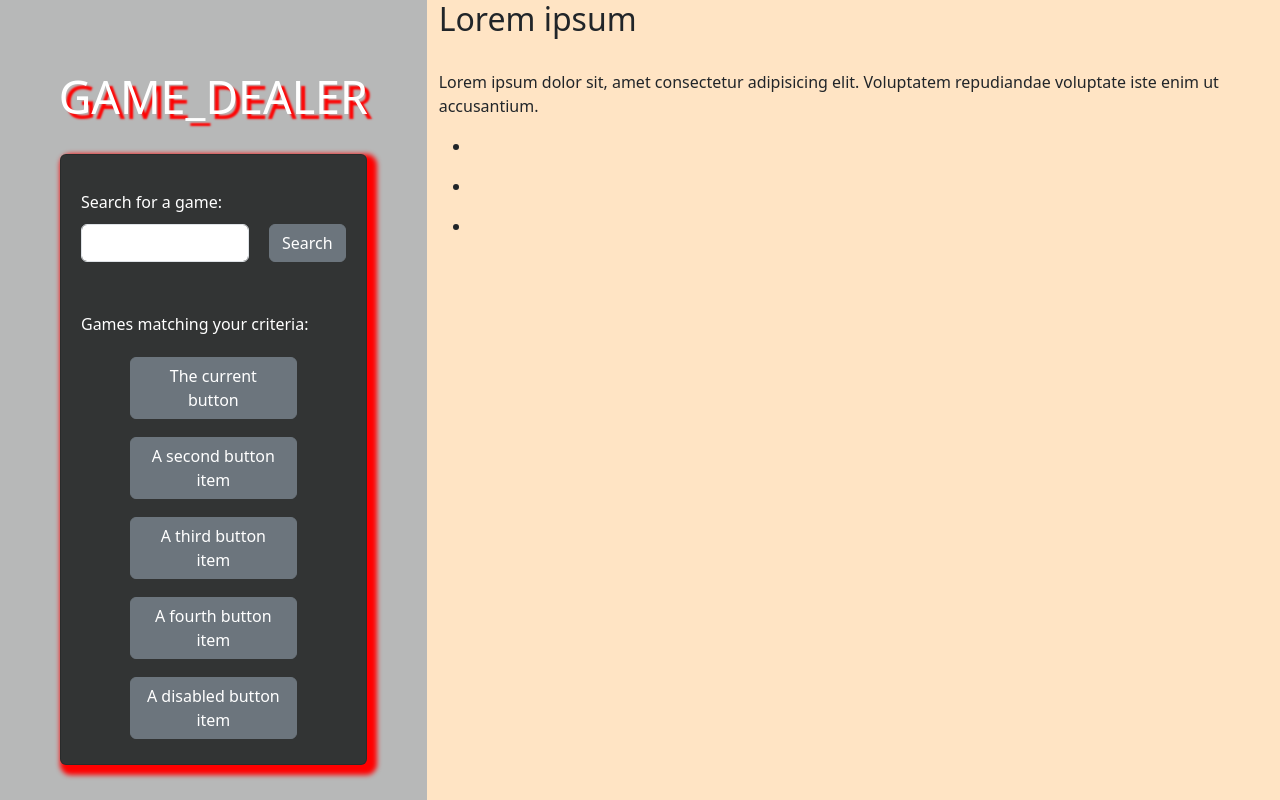
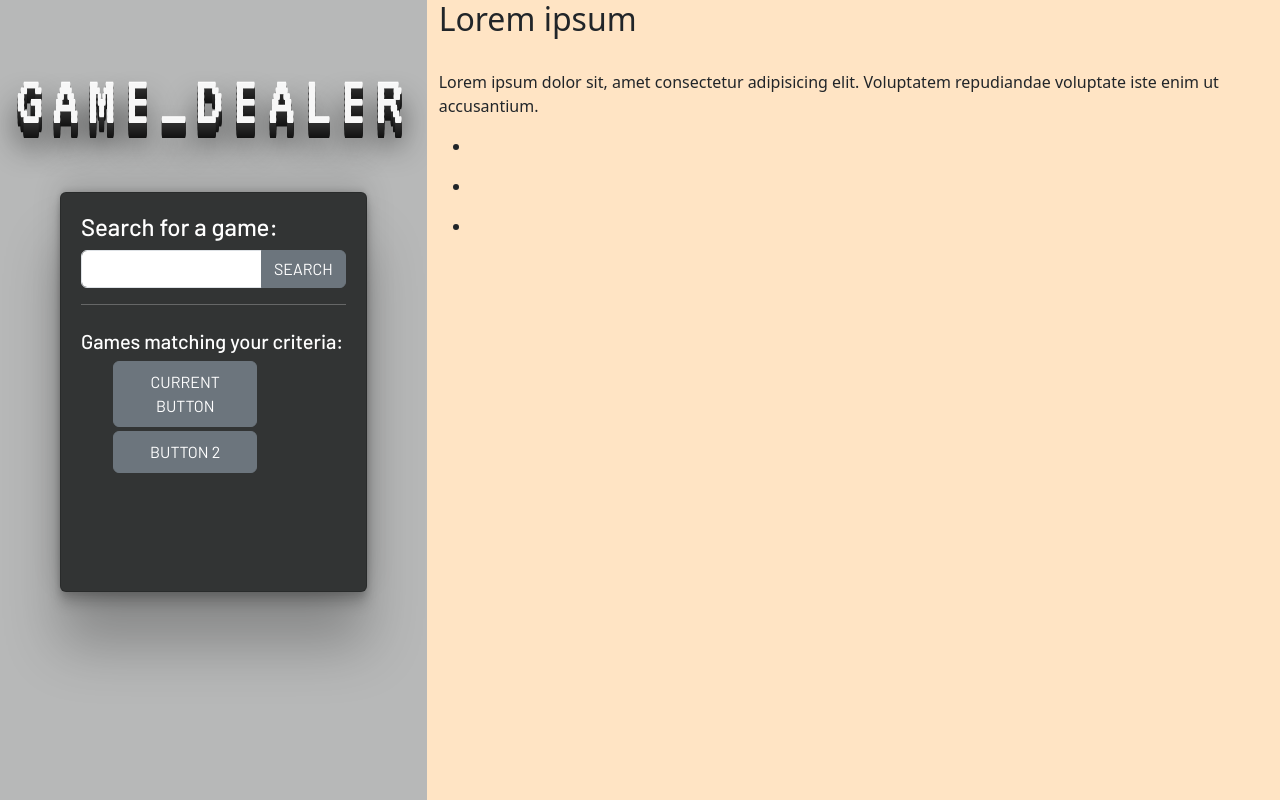
Before and after one commit to KonstantinGolovahin/Game-Dealer, a plain HTML site: page index.html in a window 1280 px wide. Drawn offline with nearby package versions, Linux system fonts and the light colour scheme; a script that the page names is missing.

Commit message:
made changes to html and css

```diff
--- a/assets/css/style.css
+++ b/assets/css/style.css
@@ -1,31 +1,49 @@
-.col {
+/* INPUT SECTION COLUMN */
+.main-container {
   height: 100vh;
 }
 
-/* INPUT SECTION COLUMN */
+.row {
+  height: 100%;
+}
+
 .input-section {
-    background-color: whitesmoke;
+  font-family: "Barlow", sans-serif;
   padding: 10px;
   text-align: center;
-    background-color: #B7B8B8;
+  background-color: #b7b8b8;
 }
 
-.header-title {
+/* .header-title {
   margin: 60px 20px 30px;
+} */
+
+.title {
+  font-family: "VT323", monospace;
+  color: rgb(247, 247, 247);
+  letter-spacing: 0.1em;
+  text-shadow: rgb(255, 255, 255) 0px -1px 0px, rgb(46, 46, 46) 0px 1px 0px,
+    rgb(44, 44, 44) 0px 2px 0px, rgb(42, 42, 42) 0px 3px 0px,
+    rgb(40, 40, 40) 0px 4px 0px, rgb(38, 38, 38) 0px 5px 0px,
+    rgb(36, 36, 36) 0px 6px 0px, rgb(34, 34, 34) 0px 7px 0px,
+    rgb(32, 32, 32) 0px 8px 0px, rgb(30, 30, 30) 0px 9px 0px,
+    rgb(28, 28, 28) 0px 10px 0px, rgb(26, 26, 26) 0px 11px 0px,
+    rgb(24, 24, 24) 0px 12px 0px, rgb(22, 22, 22) 0px 13px 0px,
+    rgb(20, 20, 20) 0px 14px 0px, rgb(18, 18, 18) 0px 15px 0px,
+    rgba(0, 0, 0, 0.9) 0px 22px 30px;
+  --darkreader-inline-color: #d3cfca;
+  --darkreader-inline-bgimage: none;
 }
 
-.title {
-    color: white;
-    text-shadow: 5px 5px 2px red;
-    font-size: 2.8rem;
-}
-
-.card {
+.card-input-section {
   margin: 0 50px 0;
   min-height: 50vh;
   background-color: #323434;
   color: #fff;
-    box-shadow: 5px 5px 5px 5px red;
+  /* box-shadow: 5px 5px 5px 5px red; */
+  box-shadow: rgba(0, 0, 0, 0.25) 0px 54px 55px,
+    rgba(0, 0, 0, 0.12) 0px -12px 30px, rgba(0, 0, 0, 0.12) 0px 4px 6px,
+    rgba(0, 0, 0, 0.17) 0px 12px 13px, rgba(0, 0, 0, 0.09) 0px -3px 5px;
 }
 
 .card-body {
@@ -34,23 +52,18 @@
 }
 
 #form-input {
-    display: flex;
-    flex-direction: column;
-    margin: 15px 0 0;
+  height: 100%;
 }
 
+/* not needed
 .form-control {
   margin-right: 20px;
 }
 
 .input-wrap {
-    display: flex;
-    margin: 10px 0 50px;
-}
-
-#games-list {
-    margin: 0 auto;
-}
+  padding: 5px;
+  margin: 10px;
+} */
 
 .game-rec {
   margin: 5px;
@@ -66,7 +79,6 @@
   background-color: bisque;
 }
 
-
 .game-img {
   background-color: royalblue;
   margin: 5px;
--- a/index.html
+++ b/index.html
@@ -1,52 +1,93 @@
 <!DOCTYPE html>
 <html lang="en">
-
   <head>
-    <meta charset="UTF-8">
-    <meta http-equiv="X-UA-Compatible" content="IE=edge">
-    <meta name="viewport" content="width=device-width, initial-scale=1.0">
-    <link href="https://cdn.jsdelivr.net/npm/bootstrap@5.3.0-alpha1/dist/css/bootstrap.min.css" rel="stylesheet"
-        integrity="sha384-GLhlTQ8iRABdZLl6O3oVMWSktQOp6b7In1Zl3/Jr59b6EGGoI1aFkw7cmDA6j6gD" crossorigin="anonymous">
-    <link rel="stylesheet" href="assets/css/style.css">
+    <meta charset="UTF-8" />
+    <meta http-equiv="X-UA-Compatible" content="IE=edge" />
+    <meta name="viewport" content="width=device-width, initial-scale=1.0" />
+    <link
+      href="https://cdn.jsdelivr.net/npm/bootstrap@5.3.0-alpha1/dist/css/bootstrap.min.css"
+      rel="stylesheet"
+      integrity="sha384-GLhlTQ8iRABdZLl6O3oVMWSktQOp6b7In1Zl3/Jr59b6EGGoI1aFkw7cmDA6j6gD"
+      crossorigin="anonymous"
+    />
+    <link rel="preconnect" href="https://fonts.googleapis.com" />
+    <link rel="preconnect" href="https://fonts.gstatic.com" crossorigin />
+    <link rel="preconnect" href="https://fonts.googleapis.com">
+<link rel="preconnect" href="https://fonts.gstatic.com" crossorigin>
+<link href="https://fonts.googleapis.com/css2?family=Barlow:ital,wght@0,100;0,200;0,300;0,400;0,500;0,600;1,100;1,200;1,300;1,400;1,500;1,600&family=VT323&display=swap" rel="stylesheet">
+    <link rel="stylesheet" href="assets/css/style.css" />
     <title>Game Dealer</title>
   </head>
 
-<body>
-    <div class="container-fluid">
+  <body class="container-fluid main-container">
+    <!-- <div class="container"> -->
       <div class="row">
         <!-- INPUT -->
-            <div class="col input-section">
-                <div class="header-title">
-                    <h1 class="title">GAME_DEALER</h1>
+        <aside class="col-lg-4 col-sm-12 input-section">
+            <h1 id="header-title" class="title display-2 my-5">GAME_DEALER</h1>
+          <div class="card card-input-section rounded">
+            <div class="card-body">
+              <form id="form-input " class="form">
+                <label id="form-heading" class="title-input h4">Search for a game:</label>
+                <div class="input-group mb-3">
+                  <input
+                    type="text"
+                    name="game-title"
+                    id="title-input"
+                    class="form-control"
+                  />
+                  <button type="button" class="btn btn-secondary" id="search-button">
+                    SEARCH
+                  </button>
                 </div>
-                <div class="card">
-                    <div class="card-body">
-                        <form id="form-input">
-                            <label for="title-input">Search for a game:</label>
-                            <div class="input-wrap">
-                                <input type="text" name="game-title" id="title-input" class="form-control">
-                                <button type="button" class="btn btn-secondary src-btn">Search</button>
-
-                            </div>
+                <hr class="divider">
               </form>
-
               <!-- List of games from Api Result -->
               <!-- Will be diplayed using jQuery -->
-                        <div id="games-list">
-                            <p>Games matching your criteria:</p>
-                            <div class="d-flex flex-column gap-2 col-8 mx-auto">
-                                <button type="button" class="btn btn-secondary game-rec">The current button</button>
-                                <button type="button" class="btn btn-secondary game-rec">A second button item</button>
-                                <button type="button" class="btn btn-secondary game-rec">A third button item</button>
-                                <button type="button" class="btn btn-secondary game-rec">A fourth button item</button>
-                                <button type="button" class="btn btn-secondary game-rec">A disabled button item</button>
+              <section id="games">
+                <p class="h5 mt-4 mx-auto">Games matching your criteria:</p>
+                <ul id="games-list" class="col-8 d-flex flex-column">
+                  <button
+                    type="button"
+                    class="btn btn-secondary btn-block mb-1 p-2"
+                  >
+                   CURRENT BUTTON
+                  </button>
+                  <button
+                    type="button"
+                    class="btn btn-secondary btn-block mb-1 p-2"
+                  >
+                   BUTTON 2
+                  </button>
+                  <!-- <button
+                    type="button"
+                    class="btn btn-secondary btn-block game-rec"
+                  >
+                    A second button item
+                  </button>
+                  <button
+                    type="button"
+                    class="btn btn-secondary btn-block game-rec"
+                  >
+                    A third button item
+                  </button>
+                  <button
+                    type="button"
+                    class="btn btn-secondary btn-block game-rec"
+                  >
+                    A fourth button item
+                  </button>
+                  <button
+                    type="button"
+                    class="btn btn-secondary btn-block game-rec"
+                  >
+                    A disabled button item
+                  </button> -->
+                </ul>
+              </section>
             </div>
           </div>
-
-                    </div>
-
-                </div>
-            </div>
+        </aside>
 
         <!-- OUTPUT -->
 
@@ -55,43 +96,41 @@
           <!-- Description of selected game -->
           <div id="game-output">
             <h2>Lorem ipsum</h2>
-                    <img src="" alt="">
-                    <p>Lorem ipsum dolor sit, amet consectetur adipisicing elit. Voluptatem repudiandae voluptate iste
-                        enim ut accusantium.</p>
+            <img src="" alt="" />
+            <p>
+              Lorem ipsum dolor sit, amet consectetur adipisicing elit.
+              Voluptatem repudiandae voluptate iste enim ut accusantium.
+            </p>
           </div>
           <!-- List of selected game deals -->
           <div id="game-deals">
             <ul>
               <li>
-                            <div class="game-deal">
-
-                            </div>
+                <div class="game-deal"></div>
               </li>
               <li>
-                            <div class="game-deal">
-
-                            </div>
+                <div class="game-deal"></div>
               </li>
               <li>
-                            <div class="game-deal">
-
-                            </div>
+                <div class="game-deal"></div>
               </li>
             </ul>
           </div>
         </div>
-
       </div>
     </div>
 
-
-    <script src="https://cdn.jsdelivr.net/npm/bootstrap@5.3.0-alpha1/dist/js/bootstrap.bundle.min.js"
+    <script
+      src="https://cdn.jsdelivr.net/npm/bootstrap@5.3.0-alpha1/dist/js/bootstrap.bundle.min.js"
       integrity="sha384-w76AqPfDkMBDXo30jS1Sgez6pr3x5MlQ1ZAGC+nuZB+EYdgRZgiwxhTBTkF7CXvN"
-        crossorigin="anonymous"></script>
-    <script src="https://code.jquery.com/jquery-3.6.3.js"
-        integrity="sha256-nQLuAZGRRcILA+6dMBOvcRh5Pe310sBpanc6+QBmyVM=" crossorigin="anonymous"></script>
+      crossorigin="anonymous"
+    ></script>
+    <script
+      src="https://code.jquery.com/jquery-3.6.3.js"
+      integrity="sha256-nQLuAZGRRcILA+6dMBOvcRh5Pe310sBpanc6+QBmyVM="
+      crossorigin="anonymous"
+    ></script>
     <script src="assets/js/apiKey.js"></script>
     <script src="assets/js/script.js"></script>
   </body>
-
 </html>
```
Lines whose indentation alone changed are shown as unchanged.
